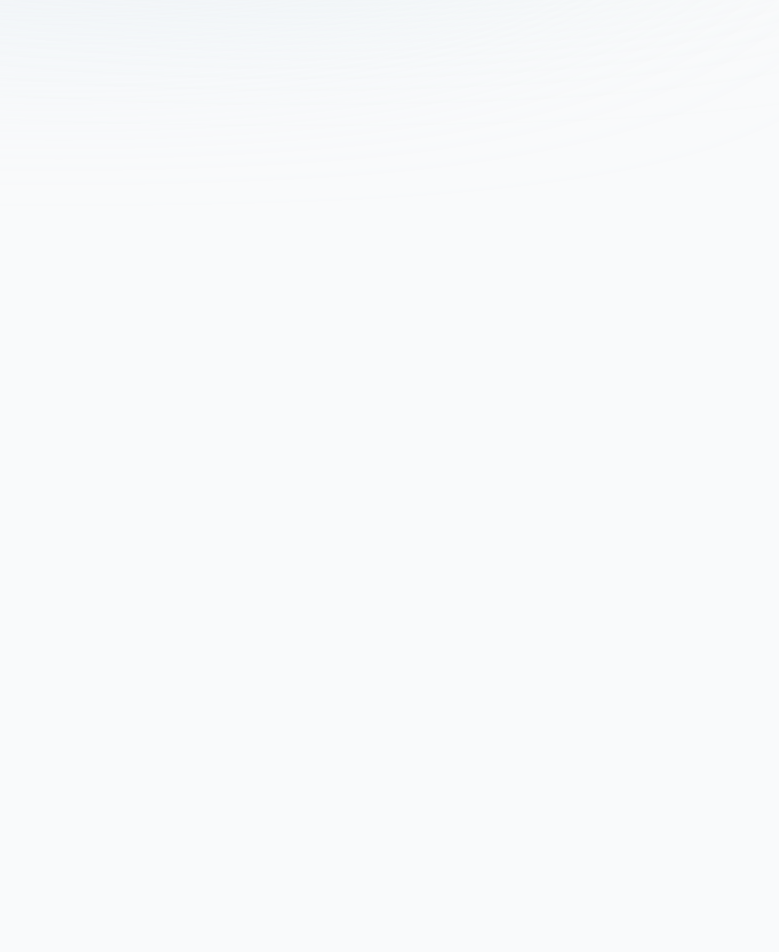
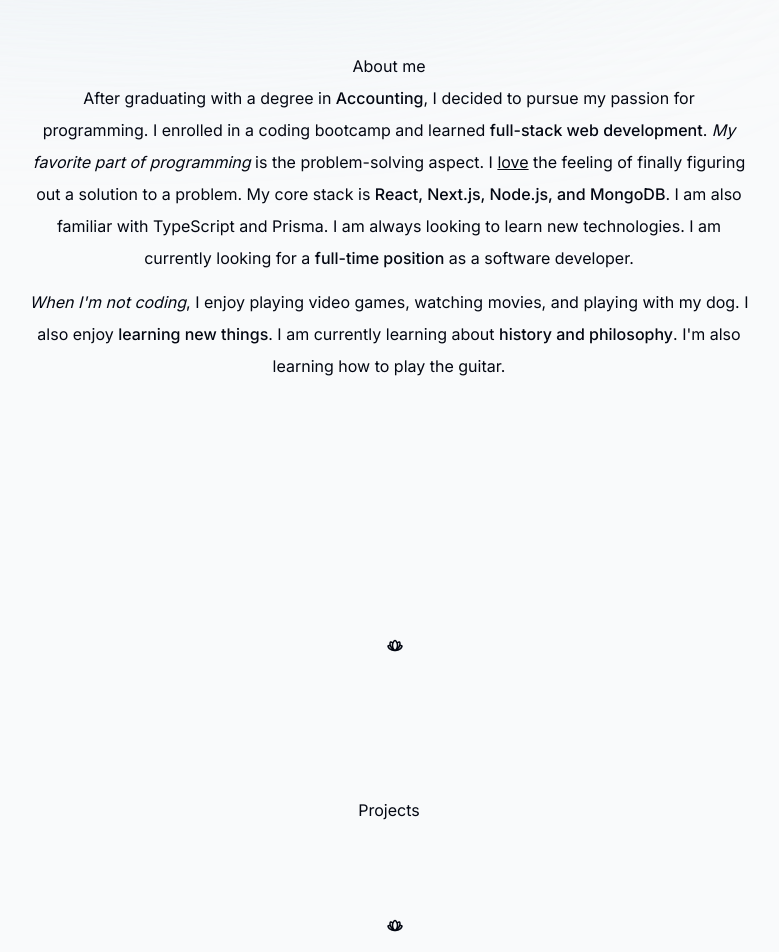
Before and after one commit to shreyasun/shreyasun.github.io, a Next.js app: page / in a window 1280 px wide. Shown: the part 700-1652 px from the top of the page, without its empty margins (251-1030 px from the left). Built offline with nearby package versions, Linux system fonts and the light colour scheme.

Commit message:
more work

```diff
--- a/app/layout.tsx
+++ b/app/layout.tsx
@@ -1,5 +1,6 @@
 import Header from '@/components/Header'
 import Intro from '@/components/Intro'
+import Footer from '@/components/Footer'
 
 import './globals.css'
 import { Inter } from 'next/font/google'
@@ -24,6 +25,7 @@
         <Header />
 
         {children}
+        <Footer />
       </body>
     </html>
   )
--- a/app/page.tsx
+++ b/app/page.tsx
@@ -1,10 +1,21 @@
 import Image from 'next/image'
 import Intro from '@/components/Intro'
+import SectionDivider from '@/components/SectionDivider'
+import About from '@/components/About'
+import Projects from '@/components/Projects'
+import Skills from '@/components/Skills'
 
 export default function Home() {
   return (
     <main className="flex flex-col items-center px-4">
         <Intro />
+        <SectionDivider />
+        <About />
+        <SectionDivider />
+        <Projects />
+        <SectionDivider />
+        <Skills />
+        <SectionDivider />
     </main>
   )
 }
--- /dev/null
+++ b/components/About.tsx
@@ -0,0 +1,46 @@
+"use client"
+import React from 'react'
+import { motion } from "framer-motion"
+
+function About() {
+  return (
+    <motion.section
+      //ref={ref}
+      className="mb-28 max-w-[45rem] text-center leading-8 sm:mb-40 scroll-mt-28"
+      initial={{ opacity: 0, y: 100 }}
+      animate={{ opacity: 1, y: 0 }}
+      transition={{ delay: 0.175 }}
+      id="about"
+    >
+      <h1>About me</h1>
+      <p className="mb-3">
+        After graduating with a degree in{" "}
+        <span className="font-medium">Accounting</span>, I decided to pursue my
+        passion for programming. I enrolled in a coding bootcamp and learned{" "}
+        <span className="font-medium">full-stack web development</span>.{" "}
+        <span className="italic">My favorite part of programming</span> is the
+        problem-solving aspect. I <span className="underline">love</span> the
+        feeling of finally figuring out a solution to a problem. My core stack
+        is{" "}
+        <span className="font-medium">
+          React, Next.js, Node.js, and MongoDB
+        </span>
+        . I am also familiar with TypeScript and Prisma. I am always looking to
+        learn new technologies. I am currently looking for a{" "}
+        <span className="font-medium">full-time position</span> as a software
+        developer.
+      </p>
+
+      <p>
+        <span className="italic">When I'm not coding</span>, I enjoy playing
+        video games, watching movies, and playing with my dog. I also enjoy{" "}
+        <span className="font-medium">learning new things</span>. I am currently
+        learning about{" "}
+        <span className="font-medium">history and philosophy</span>. I'm also
+        learning how to play the guitar.
+      </p>
+    </motion.section>
+  )
+}
+
+export default About
--- /dev/null
+++ b/components/Footer.tsx
@@ -0,0 +1,9 @@
+import React from 'react'
+
+function Footer() {
+  return (
+    <div>Footer</div>
+  )
+}
+
+export default Footer
--- /dev/null
+++ b/components/Projects.tsx
@@ -0,0 +1,9 @@
+import React from 'react'
+
+function Projects() {
+  return (
+    <div>Projects</div>
+  )
+}
+
+export default Projects
--- a/components/SectionDivider.tsx
+++ b/components/SectionDivider.tsx
@@ -1,8 +1,19 @@
+"use client"
+
 import React from 'react'
+import { PiFlowerLotusBold } from "react-icons/pi";
+import { motion } from "framer-motion"
 
 function SectionDivider() {
   return (
-    <div>SectionDivider</div>
+    <motion.div
+      className="my-24 h-16 w-1 rounded-full hiden sm:block"
+      initial={{opacity: 0, y: 100}}
+      animate={{opacity: 1, y: 0}}
+      transition={{delay: 0.125}}
+     >
+      <PiFlowerLotusBold />
+    </motion.div>
   )
 }
 
--- /dev/null
+++ b/components/Skills.tsx
@@ -0,0 +1,9 @@
+import React from 'react'
+
+function Skills() {
+  return (
+    <div>Skills</div>
+  )
+}
+
+export default Skills
```
